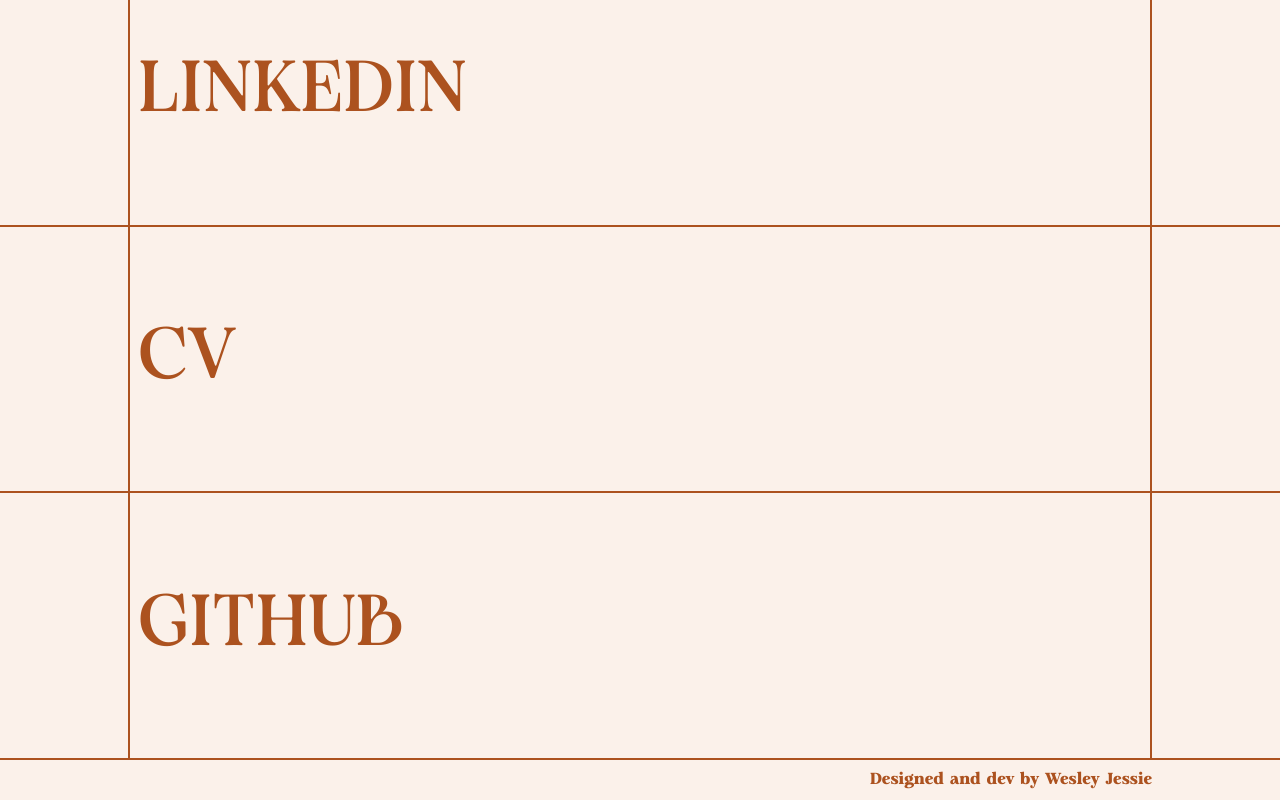
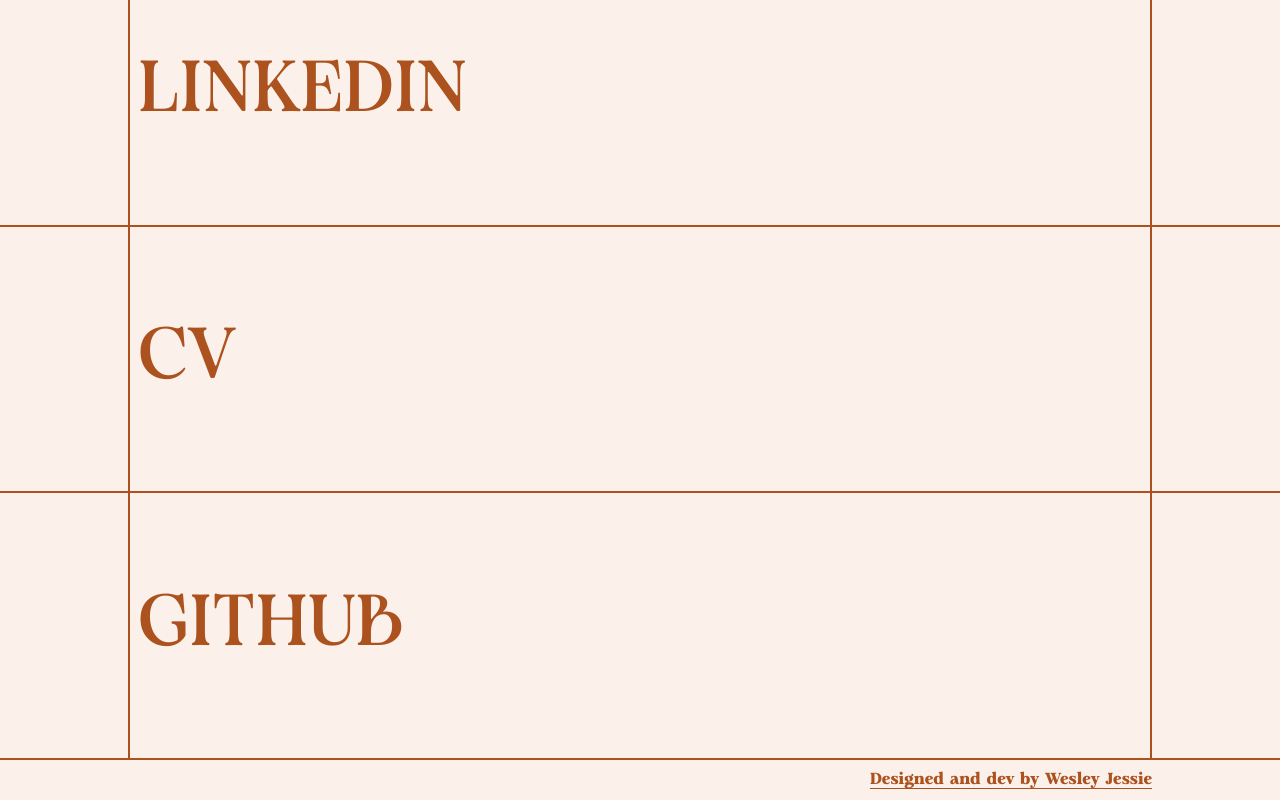
Before and after one commit to wecessary/personal-website-2023, a Next.js app: page / in a window 1280 px wide. Shown: the part 4990-5790 px from the top of the page. Built offline with nearby package versions, Linux system fonts and the light colour scheme.

Commit message:
feat: add hyperlink to github repo

```diff
--- a/src/components/contact/Contact.tsx
+++ b/src/components/contact/Contact.tsx
@@ -58,7 +58,12 @@ export const Contact = () => {
       </section>
       <div className="flex justify-center my-2">
         <div className="w-[90vw] md:w-[80vw] text-end font-bold text-orange text-xs md:text-base">
-          Designed and dev by Wesley Jessie
+          <a
+            className="underline underline-offset-4 hover:no-underline"
+            href="https://github.com/wecessary/personal-website-2023"
+          >
+            Designed and dev by Wesley Jessie
+          </a>
         </div>
       </div>
     </>
```
